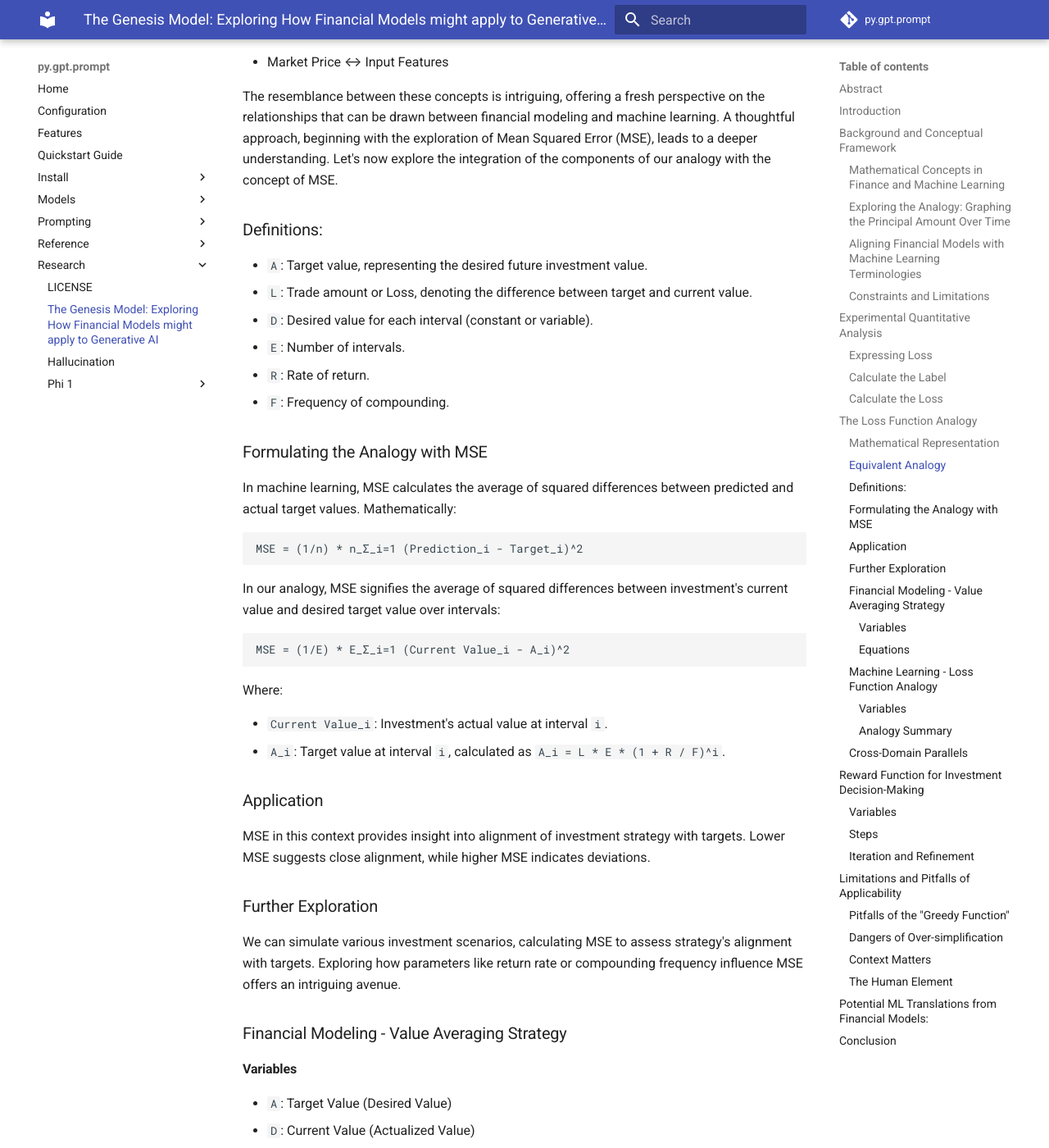
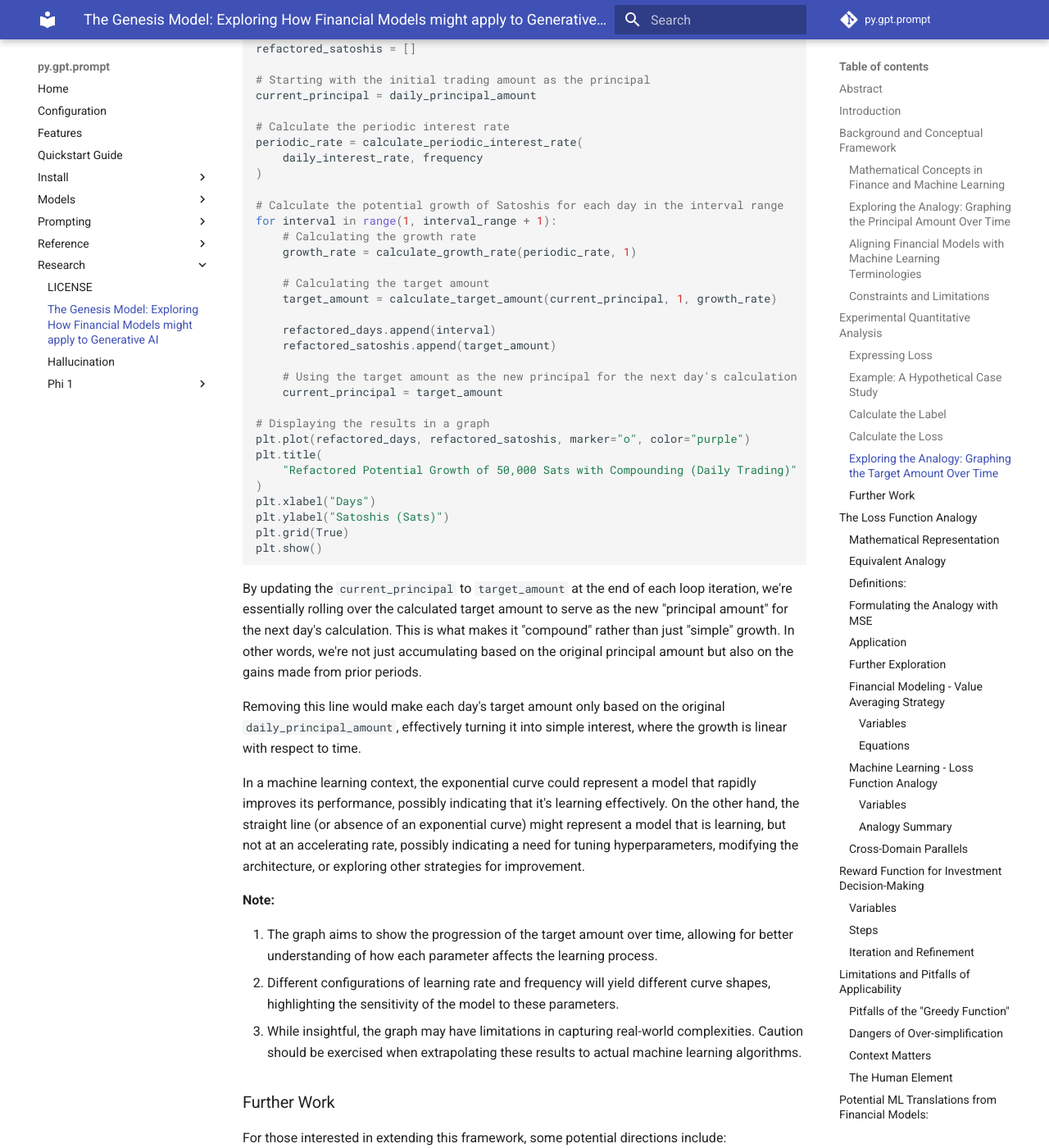
Before and after one commit to teleprint-me/py.gpt.prompt, an MkDocs documentation site: the page built from docs/research/genesis.md, in a window 1280 px wide and 1400 px high, scrolled down 7186 px. Shown: the whole window at 82% size. Built offline with MkDocs 1.6.1 and Material for MkDocs 9.7.7, drawn with Linux system fonts in a browser that asks for light colours; comment, search, counter and statistics services are not loaded; some of the changed text lies outside the part shown.

Commit message:
docs: Revise the Experimental Quantitative Analysis section

````diff
--- a/docs/research/genesis.md
+++ b/docs/research/genesis.md
@@ -166,8 +166,8 @@ conversion:
 
 - The `principal_amount` remains constant.
 - The `interval` is the variable, representing the number of days.
-- The `growth_rate` is also constant, as the `periodic_interest_rate` is fixed
-  and the `interval` is utilized for regular compounding.
+- The `growth_rate` is exponential, as the `periodic_interest_rate` is fixed and
+  the `interval` is utilized for regular compounding.
 
 However, it's essential to note that while these relationships appear
 straightforward, the exponential nature of compound interest suggests a more
@@ -226,8 +226,10 @@ label = loss * epoch * (1 + learning_rate / frequency)^epoch
 Here, the label signifies the desired outcome or target value. This equation
 showcases how loss, learning rate, and epoch interact to approach the target.
 
-While a creative analogy, this may not directly correspond to a specific machine
-learning algorithm or loss function.
+While this serves as a creative analogy for understanding complex interactions
+in machine learning, it's crucial to note that the equation may not directly
+correspond to any specific machine learning algorithm or loss function. Exercise
+caution if attempting to apply this concept directly.
 
 ### Expressing Loss
 
@@ -268,6 +270,16 @@ scenario. While not directly applicable to a standard machine learning
 algorithm, it sheds light on shared mathematical structures and patterns across
 domains.
 
+### Example: A Hypothetical Case Study
+
+To elucidate, consider a simple example where `loss = 0.5`, `epoch = 10`,
+`learning_rate = 0.1`, and `frequency = 100`. Using the equations:
+
+- Improvement Rate: `(1 + 0.1 / 100)^10`
+- Label: `0.5 * 10 * (1 + 0.1 / 100)^10`
+
+The results can offer practical insights into how these variables interact.
+
 ### Calculate the Label
 
 We adapted the concept of compound interest for a hypothetical machine learning
@@ -296,6 +308,112 @@ We investigated the inverse relationship, focusing on loss calculation:
   originally defined as the `Desired Outcome`.
 
 Equation: `L = D / (E * (1 + R / F)^E)`
+
+### Exploring the Analogy: Graphing the Target Amount Over Time
+
+In this section, we graphically represent how the target amount changes with
+respect to different parameters. This offers a visual insight into the
+relationship between loss, epochs, learning rate, and frequency.
+
+```py
+# Importing the Matplotlib library for plotting
+import matplotlib.pyplot as plt
+
+
+# Redefining the functions and running the same code block for graphing
+def calculate_periodic_interest_rate(interest_rate, frequency):
+    return 1 + (interest_rate / frequency)
+
+
+def calculate_growth_rate(periodic_interest_rate, interval):
+    return pow(periodic_interest_rate, interval)
+
+
+def calculate_target_amount(principal_amount, interval, growth_rate):
+    return principal_amount * interval * growth_rate
+
+
+# Constants for the simulation
+daily_principal_amount = 50_000  # 50,000 Sats
+daily_interest_rate = 5 / 100  # 5% daily interest rate
+frequency = 365  # daily compounding
+interval_range = 30  # 30 days
+
+# Lists to store the results for graphing
+refactored_days = []
+refactored_satoshis = []
+
+# Starting with the initial trading amount as the principal
+current_principal = daily_principal_amount
+
+# Calculate the periodic interest rate
+periodic_rate = calculate_periodic_interest_rate(
+    daily_interest_rate, frequency
+)
+
+# Calculate the potential growth of Satoshis for each day in the interval range
+for interval in range(1, interval_range + 1):
+    # Calculating the growth rate
+    growth_rate = calculate_growth_rate(periodic_rate, 1)
+
+    # Calculating the target amount
+    target_amount = calculate_target_amount(current_principal, 1, growth_rate)
+
+    refactored_days.append(interval)
+    refactored_satoshis.append(target_amount)
+
+    # Using the target amount as the new principal for the next day's calculation
+    current_principal = target_amount
+
+# Displaying the results in a graph
+plt.plot(refactored_days, refactored_satoshis, marker="o", color="purple")
+plt.title(
+    "Refactored Potential Growth of 50,000 Sats with Compounding (Daily Trading)"
+)
+plt.xlabel("Days")
+plt.ylabel("Satoshis (Sats)")
+plt.grid(True)
+plt.show()
+```
+
+By updating the `current_principal` to `target_amount` at the end of each loop
+iteration, we're essentially rolling over the calculated target amount to serve
+as the new "principal amount" for the next day's calculation. This is what makes
+it "compound" rather than just "simple" growth. In other words, we're not just
+accumulating based on the original principal amount but also on the gains made
+from prior periods.
+
+Removing this line would make each day's target amount only based on the
+original `daily_principal_amount`, effectively turning it into simple interest,
+where the growth is linear with respect to time.
+
+In a machine learning context, the exponential curve could represent a model
+that rapidly improves its performance, possibly indicating that it's learning
+effectively. On the other hand, the straight line (or absence of an exponential
+curve) might represent a model that is learning, but not at an accelerating
+rate, possibly indicating a need for tuning hyperparameters, modifying the
+architecture, or exploring other strategies for improvement.
+
+**Note:**
+
+1. The graph aims to show the progression of the target amount over time,
+   allowing for better understanding of how each parameter affects the learning
+   process.
+2. Different configurations of learning rate and frequency will yield different
+   curve shapes, highlighting the sensitivity of the model to these parameters.
+3. While insightful, the graph may have limitations in capturing real-world
+   complexities. Caution should be exercised when extrapolating these results to
+   actual machine learning algorithms.
+
+### Further Work
+
+For those interested in extending this framework, some potential directions
+include:
+
+- Experimenting with vector spaces to explore how this analogy holds in
+  multi-dimensional scenarios.
+- Conducting empirical studies that apply these concepts to real-world financial
+  and machine learning models.
 
 ## The Loss Function Analogy
 
````
